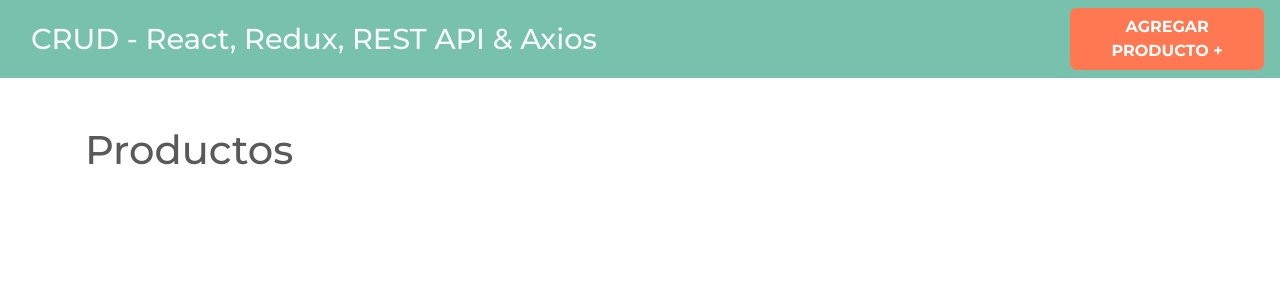
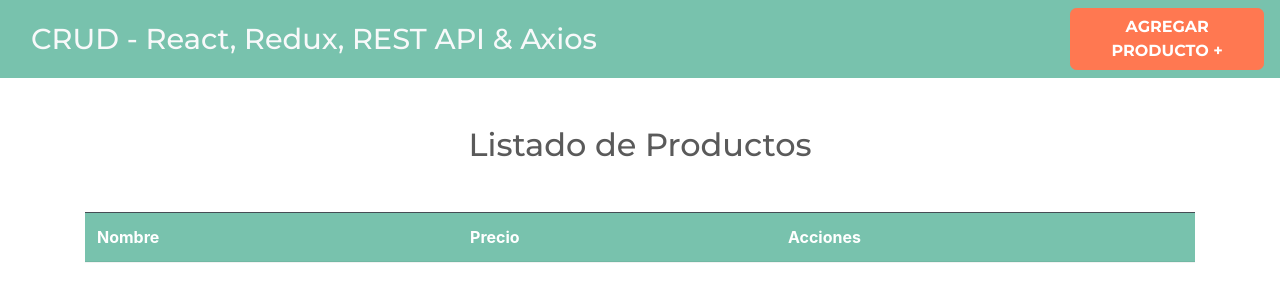
Before and after one commit to AttilioGiglio/shopping_list_redux, a React (Create React App) app: page / in a window 1280 px wide. Shown: the top 302 px of the page. Built offline with nearby package versions, Linux system fonts and the light colour scheme.

Commit message:
editar productos y listado

```diff
--- a/src/components/productos.js
+++ b/src/components/productos.js
@@ -1,10 +1,19 @@
-import React from 'react'
+import React, { Fragment } from 'react'
 
 const Productos = () => {
     return (
-        <div>
-       <h1>Productos</h1>
-        </div>
+        <Fragment>
+       <h2 className='text-center my-5'>Listado de Productos</h2>
+       <table className='table table-striped'>
+       <thead className='bg-primary table-dark'>
+        <tr>
+            <th scope='col'>Nombre</th>
+            <th scope='col'>Precio</th>
+            <th scope='col'>Acciones</th>
+        </tr>
+       </thead>
+       </table>
+        </Fragment>
     )
 }
 
```
